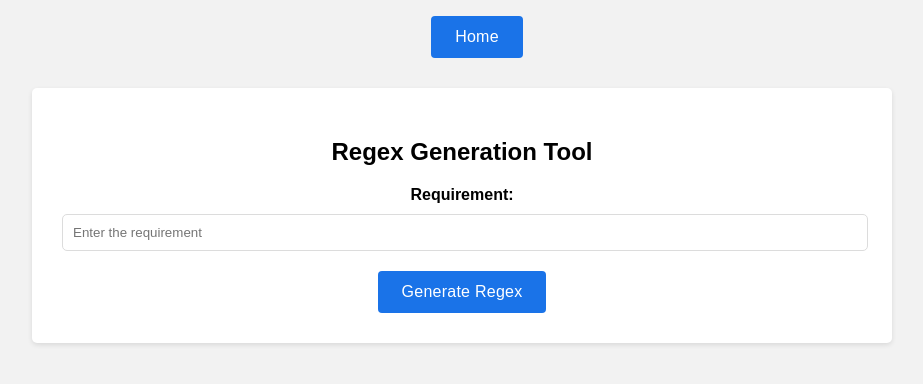
After one commit to cycleapple/GPTTools, a Flask app: page /regex_generation_tool in a window 1280 px wide. The commit adds this page. Shown: the top 384 px of the page, without its empty margins (178-1101 px from the left). Run offline with Flask 2, Linux system fonts and the light colour scheme.

Commit message:
add regex tool

```diff
--- a/app.py
+++ b/app.py
@@ -1,10 +1,7 @@
-from flask import Flask, render_template, request
-from gpt import generate_email
+from flask import Flask, render_template, request, url_for, redirect
 import openai
 
-
 app = Flask(__name__)
-
 
 @app.route('/')
 def home():
@@ -28,17 +25,53 @@ def email_generation_tool():
     # Render the template with the form
     return render_template('email_generation_tool.html')
 
-@app.route('/email_optimize_tool')
-def email_optimize_tool():
-    return render_template('email_optimize_tool.html')
-
 @app.route('/stable_diffusion_tool')
 def stable_diffusion_tool():
     return render_template('stable_diffusion_tool.html')
 
-@app.route('/story_generation_tool')
-def story_generation_tool():
-    return render_template('story_generation_tool.html')
+@app.route('/regex_generation_tool', methods=['GET', 'POST'])
+def regex_generation_tool():
+    if request.method == 'POST':
+        # Get the form data
+        requirement = request.form['requirement']
+
+        # Generate the regex
+        regex = generate_regex(requirement)
+
+        # Generate the regex101 URL
+        regex101_url = url_for('regex101', url=f'https://regex101.com/?regex={regex}')
+
+        # Render the template with the generated regex and regex101 URL
+        return render_template('regex_generation_tool.html', regex=regex, regex101_url=regex101_url)
+
+    # Render the template with the form
+    return render_template('regex_generation_tool.html')
+
+
+@app.route('/regex101')
+def regex101():
+    regex_url = request.args.get('url')
+    return redirect(regex_url)
+
+
+def generate_regex(requirement):
+    prompt = f"You are now a Regex Expert, please write a Regex that can {requirement}, only tell me the expression nothing else"
+    # Code to call the ChatGPT API and generate the regex goes here
+    model_engine = "text-davinci-003"
+    max_tokens = 1024
+    temperature = 0.5
+    response = openai.Completion.create(
+        engine=model_engine,
+        prompt=prompt,
+        max_tokens=max_tokens,
+        temperature=temperature,
+        n=1,
+        stop=None,
+        frequency_penalty=0,
+        presence_penalty=0
+    )
+    generated_regex = response.choices[0].text.strip()
+    return generated_regex
 
 if __name__ == '__main__':
     app.run(debug=True)
--- a/static/css/style.css
+++ b/static/css/style.css
@@ -10,13 +10,15 @@ body {
 
 .container {
   max-width: 800px;
-  margin: auto; /* Center the container horizontally */
+  margin: 0 auto; /* Center the container horizontally */
   background-color: white;
   border-radius: 5px;
   box-shadow: 0px 2px 5px rgba(0, 0, 0, 0.1);
   padding: 30px;
   margin-top: 30px;
+  text-align: center; /* Center the content inside the container */
 }
+
 
 h1 {
   font-size: 36px;
@@ -75,9 +77,26 @@ button:hover {
   background-color: #3e8e41;
 }
 
+nav ul {
+  list-style: none;
+  display: flex;
+  justify-content: center;
+}
+
+nav li {
+  display: inline-block;
+  margin: 0 10px;
+}
+
+nav li:first-child {
+  margin-left: 0;
+}
 
 .btn-home {
-  display: inline-block;
+  display: flex;
+  align-items: center;
+  justify-content: center;
+  margin: 0 auto;
   padding: 12px 24px;
   background-color: #1a73e8;
   color: #fff;
@@ -88,6 +107,7 @@ button:hover {
   letter-spacing: 0.25px;
   transition: background-color 0.2s;
 }
+
 
 .btn-home:hover {
   background-color: #0d47a1;
@@ -106,10 +126,13 @@ button.generate-email:hover {
   background-color: #357ae8;
 }
 
+.card {
+  display: flex;
+  justify-content: center;
+  align-items: center;
+  height: 100%;
+}
 
-nav ul {
-  list-style: none;
-}
 
 /* Responsive styles */
 
@@ -121,5 +144,4 @@ nav ul {
   h1 {
     font-size: 28px;
   }
-
 }
--- a/templates/email_generation_tool.html
+++ b/templates/email_generation_tool.html
@@ -22,14 +22,14 @@
           <label for="language">Language:</label>
           <select class="form-control" id="language" name="language" required>
             <option value="en">English</option>
-            <option value="zh">繁體中文</option>
+            <option value="zh_TW">繁體中文</option>
           </select>
         </div>
         <button type="submit" class="btn btn-primary mb-5 btn-home">Generate Email</button>
       </form>
       <div class="form-group">
         <label for="output">Generated Email:</label>
-        <textarea class="form-control" id="output" rows="15" readonly></textarea>
+        <textarea class="form-control" id="output" rows="15" readonly>{{ email }}</textarea>
       </div>
     </div>
   </div>
--- /dev/null
+++ b/templates/regex_generation_tool.html
@@ -0,0 +1,31 @@
+{% extends "base.html" %}
+
+{% block content %}
+<div class="container">
+  <div class="row justify-content-center">
+    <div class="col-md-8">
+      <h2 class="text-center my-5">Regex Generation Tool</h2>
+      <form method="POST" action="{{ url_for('regex_generation_tool') }}">
+        <div class="form-group">
+          <label for="requirement">Requirement:</label>
+          <input type="text" class="form-control" id="requirement" name="requirement" placeholder="Enter the requirement" required>
+        </div>
+        <button type="submit" class="btn btn-primary mb-5 btn-home">Generate Regex</button>
+      </form>
+      {% if regex %}
+      <div class="form-group">
+        <label for="output">Generated Regex:</label>
+        <textarea class="form-control" id="output" name="output" rows="10" readonly>{{ regex }}</textarea>
+      </div>
+      <div class="form-group">
+        <label for="regex101">Regex101 URL:</label>
+        <input type="text" class="form-control" id="regex101" name="regex101" value="https://regex101.com/?regex={{ regex }}" readonly>
+        <br>
+        <button type="button" class="btn btn-primary" onclick="window.open('{{ regex101_url }}', '_blank')">Open Regex101</button>
+        <!-- <a href="{{ regex101_url }}" target="_blank" class="btn btn-primary">Open Regex101</a> -->
+      </div>
+      {% endif %}
+    </div>
+  </div>
+</div>
+{% endblock %}
```
Also changed, not shown: email_generation.py (renamed from gpt.py, +7 -4 lines), regex_generator.py (added, +23 -0 lines), templates/home.html (+4 -11 lines).
